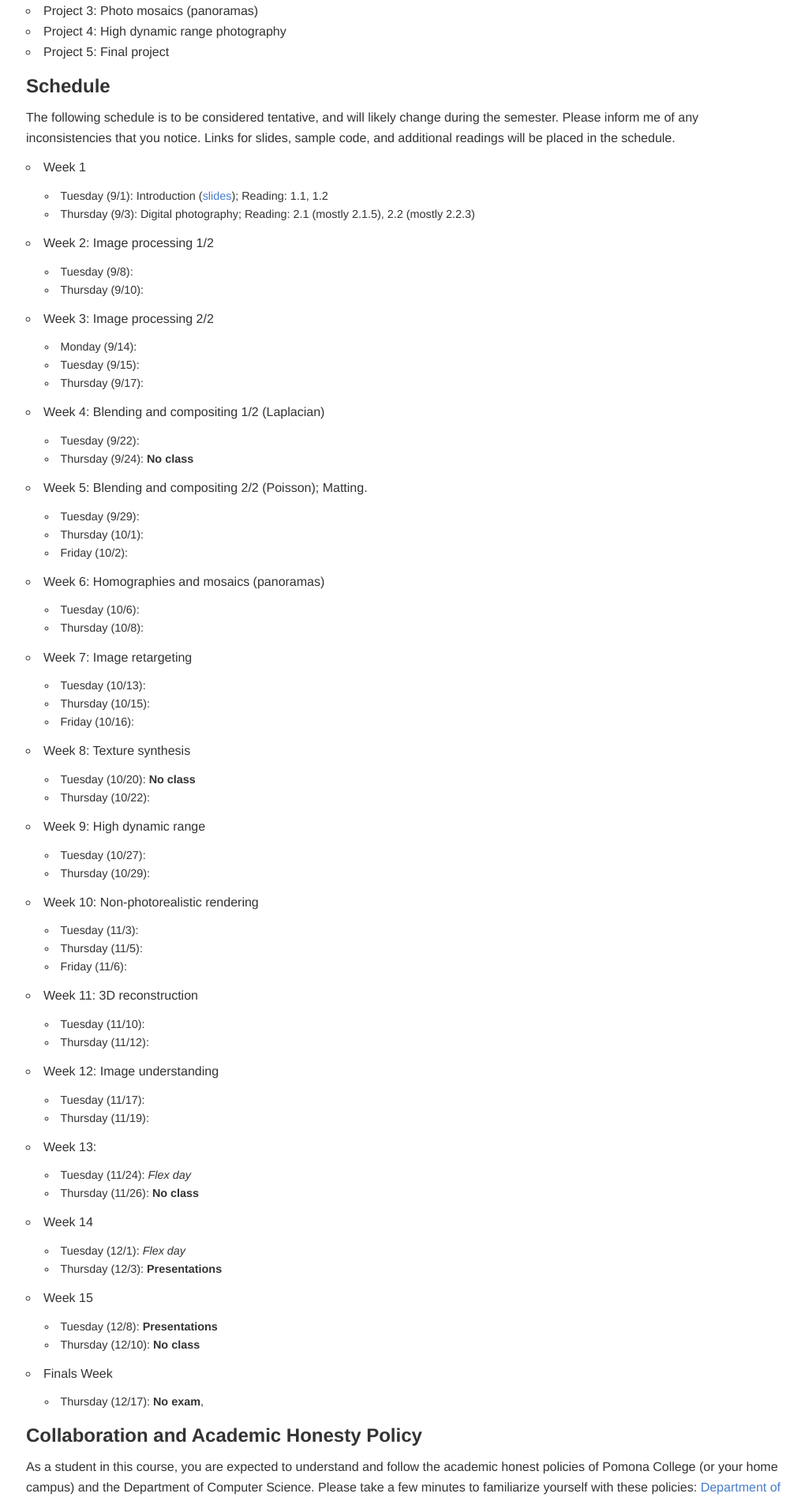
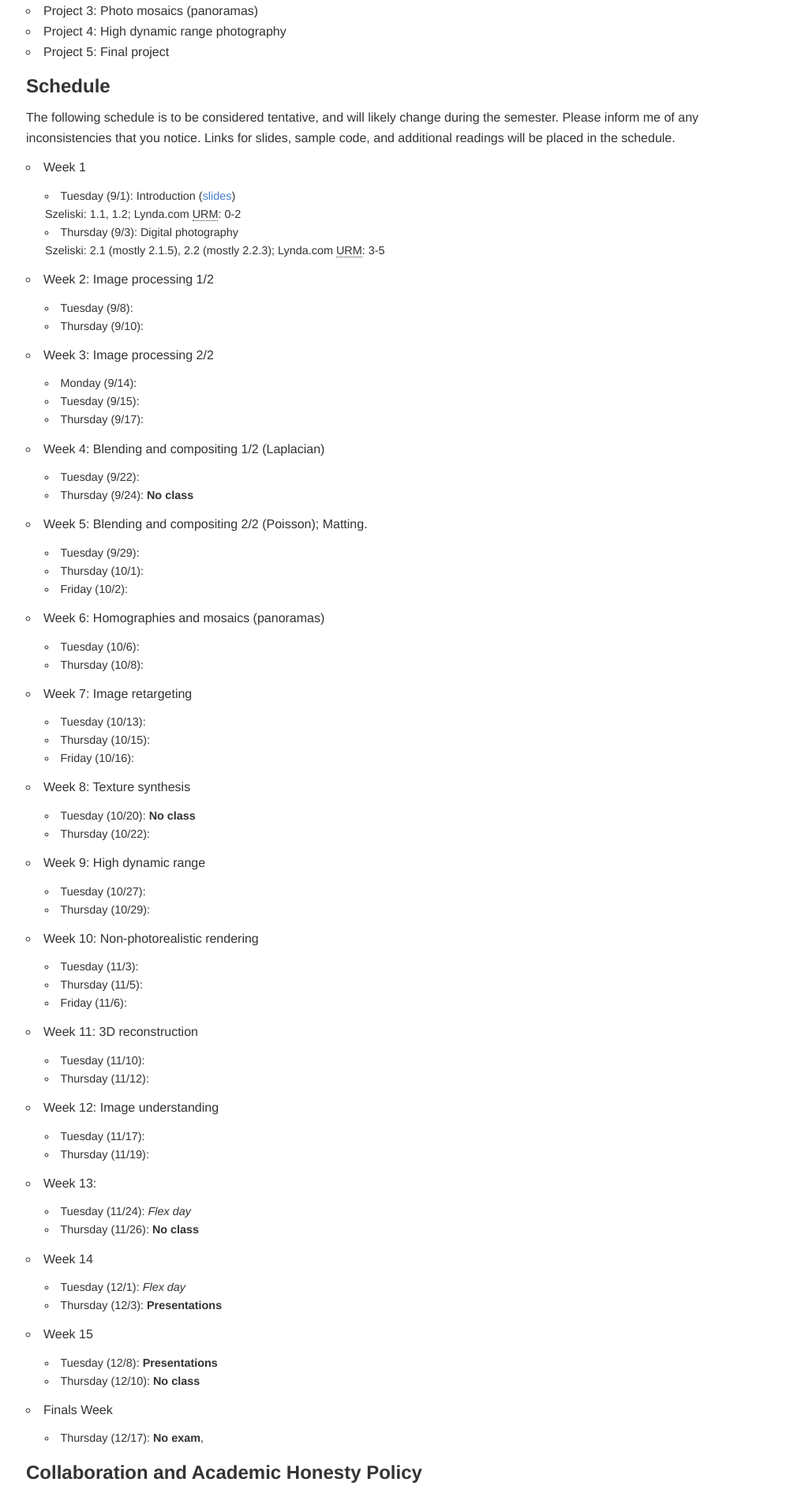
Before and after one commit to jacksonjw12/mbannister.github.io, a Jekyll site: the page built from _teaching/181m-f15/index.md, in a window 1280 px wide. Shown: the part 1705-3601 px from the top of the page at 79% size, without its empty margins (127-1147 px from the left). Built offline with Jekyll 4.4.1, drawn with Linux system fonts in a browser that asks for light colours.

Commit message:
Fix underlines in firefox

```diff
--- a/_sass/common.sass
+++ b/_sass/common.sass
@@ -114,3 +114,7 @@
 
 tr, td, th
   vertical-align: middle
+
+// Hack for firefox
+abbr[title]
+  text-decoration: none
--- a/_teaching/181m-f15/index.md
+++ b/_teaching/181m-f15/index.md
@@ -69,9 +69,13 @@
 
 The following schedule is to be considered tentative, and will likely change during the semester. Please inform me of any inconsistencies that you notice. Links for slides, sample code, and additional readings will be placed in the schedule.
 
+*[URM]: Up and Running with MATLAB
+
 - Week 1
-  - Tuesday (9/1): Introduction ([slides](slides/01_Introduction.pdf)); Reading: 1.1, 1.2
-  - Thursday (9/3): Digital photography; Reading: 2.1 (mostly 2.1.5), 2.2 (mostly 2.2.3)
+  - Tuesday (9/1): Introduction ([slides](slides/01_Introduction.pdf))
+    Szeliski: 1.1, 1.2; Lynda.com URM: 0-2
+  - Thursday (9/3): Digital photography
+    Szeliski: 2.1 (mostly 2.1.5), 2.2 (mostly 2.2.3); Lynda.com URM: 3-5
 - Week 2: Image processing 1/2
   - Tuesday (9/8):
   - Thursday (9/10):
```
